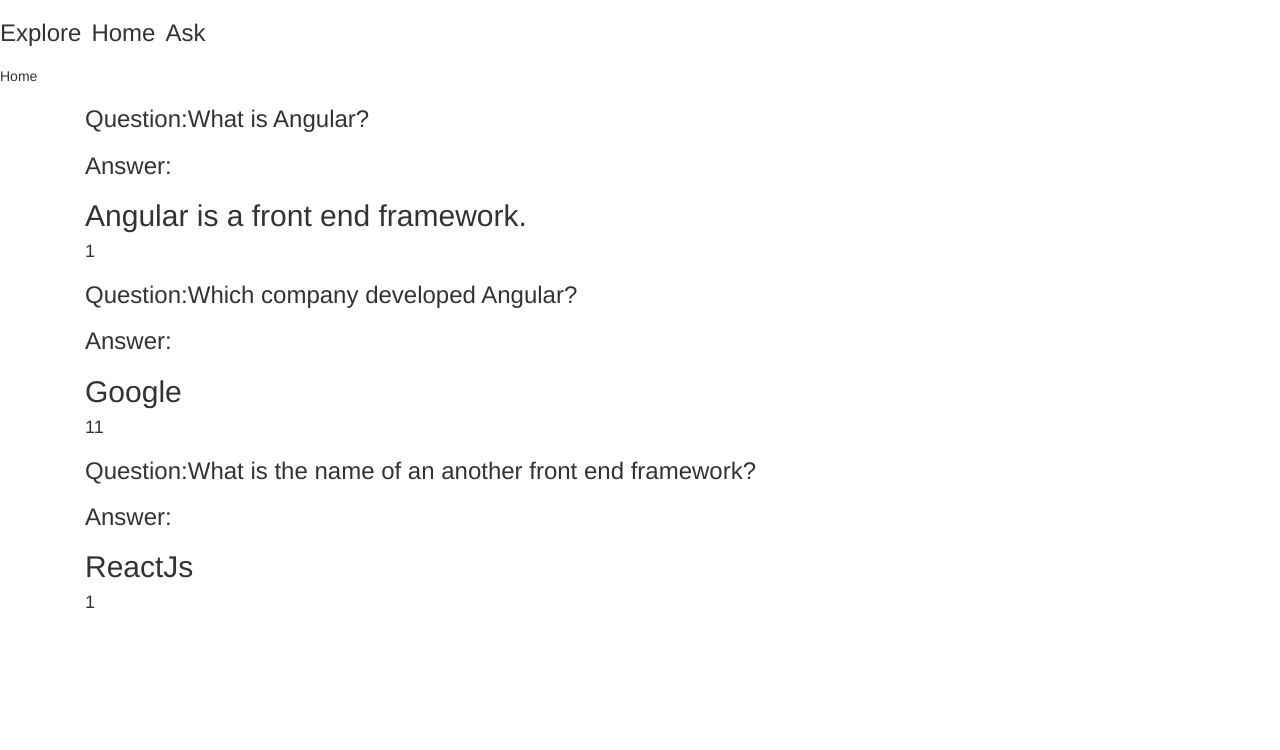
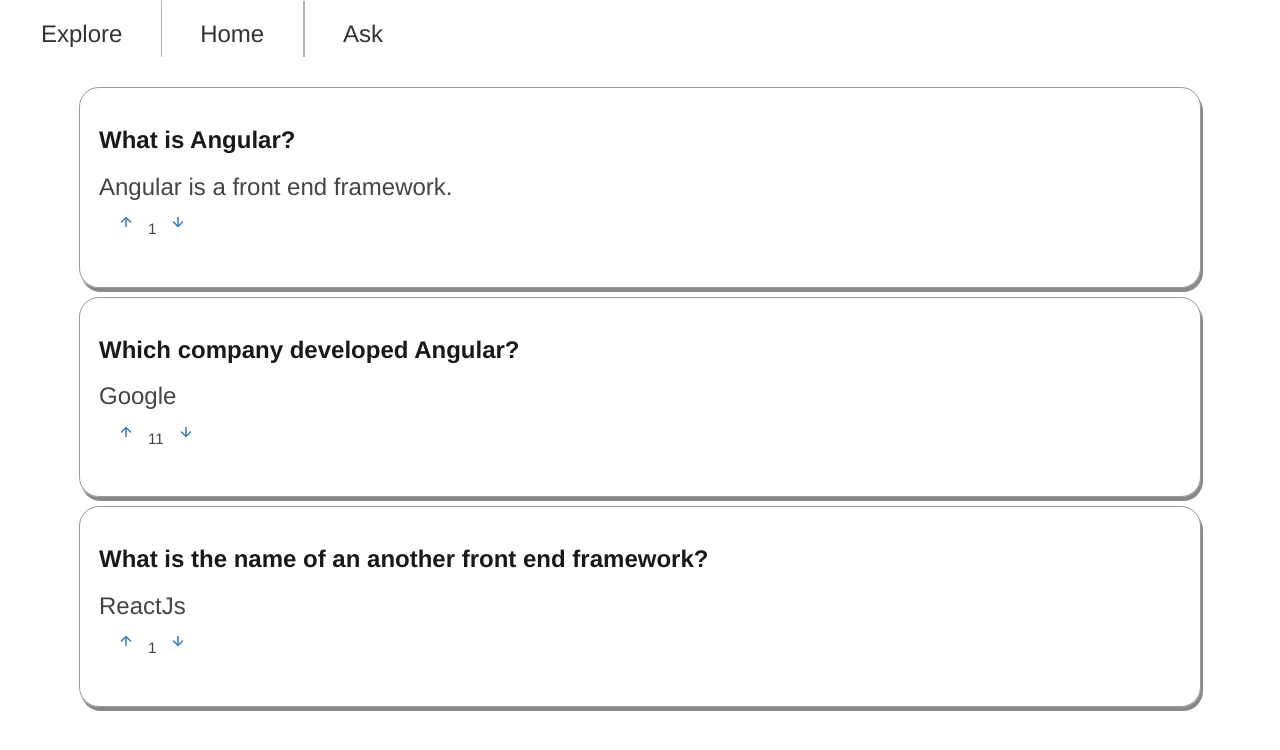
Before and after one commit to RitikDua/Angular, an Angular app: page / in a window 1280 px wide. Shown: the top 750 px of the page. Built offline with nearby package versions, Linux system fonts and the light colour scheme.

Commit message:
Fixed a bug

```diff
--- a/src/app/answer/answer.component.html
+++ b/src/app/answer/answer.component.html
@@ -1,4 +1,25 @@
 <div class="answer">
-	<h2>{{answer.post}}</h2>
-	<h4>{{answer.votes}}</h4>
+	<p style=" font-family: 'Helvetica', 'Arial', sans-serif;
+    color: #444444;">{{answer.post}}</p>
+	<div class="container">
+		<ul class="list-inline">
+			<li class="list-inline-item">
+				<a href="#" (click)="voteUp()" title="Upvote">
+<svg class="bi bi-arrow-up-short" width="1em" height="1em" viewBox="0 0 16 16" fill="currentColor" xmlns="http://www.w3.org/2000/svg">
+  <path fill-rule="evenodd" d="M8 5.5a.5.5 0 01.5.5v5a.5.5 0 01-1 0V6a.5.5 0 01.5-.5z" clip-rule="evenodd"/>
+  <path fill-rule="evenodd" d="M7.646 4.646a.5.5 0 01.708 0l3 3a.5.5 0 01-.708.708L8 5.707 5.354 8.354a.5.5 0 11-.708-.708l3-3z" clip-rule="evenodd"/>
+</svg>
+	</a>
+			</li>
+			<li class="list-inline-item"><p style=" font-family: 'Helvetica', 'Arial', sans-serif;
+    color: #444444;font-size: 1.9vh;">{{answer.votes}}</p></li>
+			<li  class="list-inline-item">
+				<a href="#" (click)="voteDown()" title="Downvote">
+<svg class="bi bi-arrow-down-short" width="1em" height="1em" viewBox="0 0 16 16" fill="currentColor" xmlns="http://www.w3.org/2000/svg">
+  <path fill-rule="evenodd" d="M4.646 7.646a.5.5 0 01.708 0L8 10.293l2.646-2.647a.5.5 0 01.708.708l-3 3a.5.5 0 01-.708 0l-3-3a.5.5 0 010-.708z" clip-rule="evenodd"/>
+  <path fill-rule="evenodd" d="M8 4.5a.5.5 0 01.5.5v5a.5.5 0 01-1 0V5a.5.5 0 01.5-.5z" clip-rule="evenodd"/>
+</svg></a>
+			</li>
+		</ul>
+	</div>
 </div>
--- a/src/app/app.component.html
+++ b/src/app/app.component.html
@@ -1,20 +1,57 @@
+<!--
+<nav class="navbar  ">
+  <a class="navbar-brand" href="#">Logo</a>
+  <ul class="navbar-nav">
+    <li class="nav-item">
+      <a class="nav-link" href="javascript:void(0)">Link</a>
+    </li>
+    <li class="nav-item">
+      <a class="nav-link" href="javascript:void(0)">Link</a>
+    </li>
+  </ul>
+</nav> -->
+<nav class="navbar navbar-expand-sm justify-content-center bg-dark navbar-dark fixed-bottom">
+  <ul class="navbar-nav" style="list-style: none">
+    <li class="nav-item" style="  border-right:1px solid rgba(0,0,0,0.3);
+    padding-right:3vw;
+  /*padding-right: 10px;*/
+  /*padding-left: 10px;*/
+">
+    <h3 class="nav-link" (click)="choice='Explore'">Explore</h3>
+  </li>
+    <li  style="border-right:1px solid rgba(0,0,0,0.3);
+
+
+    padding-left:3vw;    padding-right:3vw;
+  /*padding-right: 10px;*/
+  /*padding-left: 10px;*/
+" class="nav-item"><h3 class="nav-link" (click)="choice='Home'">Home</h3>
+    </li>
+    <li  style="  border-left:1px solid rgba(0,0,0,0.3);
+
+    padding-left:3vw;
+  /*padding-right: 10px;*/
+  /*padding-left: 110px;*/
+" class="nav-item">
+    <h3 class="nav-link"  (click)="choice='Ask'">Ask</h3></li>
+  </ul>
+</nav><!--
 <ul  class="list-inline">
-  <li><h3 (click)="choice='Explore'">Explore</h3>
+  <li>
   </li>
 
-  <li><h3 (click)="choice='Home'">Home</h3>
-  </li>
+  <li></li>
 
-  <li><h3 (click)="choice='Ask'">Ask</h3>
+  <li>
   </li>
  </ul>
- {{choice}}
-<div class="container" >
+ {{choice}} -->
+<div class="container-fluid" >
   <!--flag=true is explore--->
   <app-explore [questions]="changeToQue()"
  [articles]="changeToArticles()"
   *ngIf="choice=='Explore'"></app-explore>
-  <app-home [questions]="changeToQue()"
+  <app-home
   [articles]="changeToArticles()"
    *ngIf="choice=='Home'"
    ></app-home>
--- a/src/app/article/article.component.html
+++ b/src/app/article/article.component.html
@@ -1,6 +1,9 @@
 
 
-<div class="articl">
-<h3>Question:{{article.question.question}}</h3>
-<h3 *ngIf="article.question.isAnswered()">Answer:<app-answer [answer]="article.question.answer"></app-answer></h3>
+<div class="articl" style="border:1px solid rgba(0,0,0,0.4);border-radius: 20px;padding:19px;margin:9px;  box-shadow: 2px 4px #888888;">
+<h3 style=" font-family: 'Helvetica', 'Arial', sans-serif;
+    color:rgba(0,0,0,0.9);
+    font-weight: bolder;
+    ">{{article.question.question}}</h3>
+<h3 *ngIf="article.question.isAnswered()"><app-answer [answer]="article.question.answer"></app-answer></h3>
 </div>
--- a/src/app/explore/explore.component.ts
+++ b/src/app/explore/explore.component.ts
@@ -35,7 +35,7 @@ this.articles.push(article);
    // this.articles=[];
 
 console.log(this.questions);
-this.questions.map(q=>this.articles.push(new Article(q)));
+// this.questions.map(q=>this.articles.push(new Article(q)));
 
   }
 
--- a/src/app/home/home.component.ts
+++ b/src/app/home/home.component.ts
@@ -7,7 +7,7 @@ import {Question} from '../question/question.model';
   styleUrls: ['./home.component.css']
 })
 export class HomeComponent implements OnInit {
-@Input() questions:Question[];
+// @Input() questions:Question[];
   // @Output() notify:EventEmitter<Question[]>=new EventEmitter<Question[]>();
  @Input() articles:Article[];
 
@@ -16,8 +16,8 @@ export class HomeComponent implements OnInit {
   ngOnInit(): void {
 
 
-console.log(this.questions);
-this.questions.map(q=>this.articles.push(new Article(q)));
+// console.log(this.questions);
+// this.questions.map(q=>this.articles.push(new Article(q)));
 
   }
 
```
